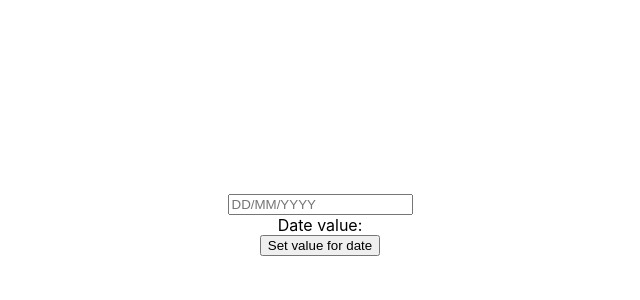
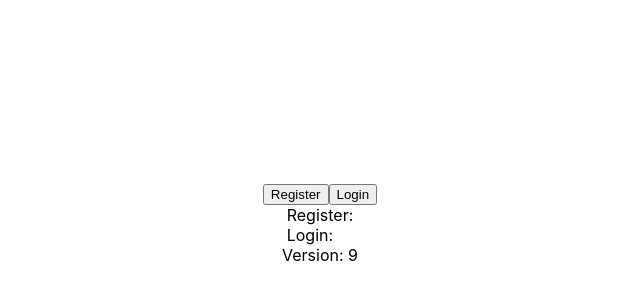
Before and after one commit to hungmvz/test, a React (Create React App) app: page / in a window 1280 px wide. Shown: the part 176-476 px from the top of the page, without its empty margins (320-960 px from the left). Built offline with nearby package versions, Linux system fonts and the light colour scheme.

Commit message:
update biometric test

```diff
--- a/src/App.js
+++ b/src/App.js
@@ -1,29 +1,168 @@
 import { useState } from "react";
-import DateInput from "./DateInput";
-import DateInput2 from "./DateInput2";
+
+const bufferToBase64 = buffer =>
+  btoa(String.fromCharCode(...new Uint8Array(buffer)));
+const base64ToBuffer = base64 =>
+  Uint8Array.from(atob(base64), c => c.charCodeAt(0));
 
 const App = () => {
-  const [value, setValue] = useState('');
+  const [registerResult, setRegisterResult] = useState();
+  const [loginResult, setLoginResult] = useState();
 
-  const handleDateInputValueChange = (value) => {
+  const registerBiometrics = async () => {
+    try {
+      // call API create/get user data and .v.v.
+      const options = {
+        challenge: Uint8Array.from(
+          window.atob("4VGqUM/WOZaCXxFmEk8PIdEF79FseZF6ohxUotwWk2Y="),
+          c => c.charCodeAt(0)
+        ),
+        // Relying Party
+        rp: {
+          name: "ACME Corporation"
+        },
+        // User:
+        user: {
+          id: Uint8Array.from(window.atob("chl0000000000000001"), c =>
+            c.charCodeAt(0)
+          ),
+          name: "hungmvz@nec.vn",
+          displayName: "HungMVZ"
+        },
+        // prefers an ES256 credential.
+        pubKeyCredParams: [
+          {
+            type: "public-key",
+            alg: -7 // "ES256" as registered in the IANA COSE Algorithms registry
+          },
+          {
+            type: "public-key",
+            alg: -257 // Value registered by this specification for "RS256"
+          }
+        ],
+        timeout: 50000,
+        attestation: "none",
+        authenticatorSelectionCriteria: {
+          attachment: "platform",
+          requireResidentKey: false,
+          userVerification: "required"
+        },
+        authenticatorSelection: {
+          authenticatorAttachment: "platform"
+        }
+      };
+
+      const credential = await navigator.credentials.create({
+        publicKey: options
+      });
+      const credentialId = bufferToBase64(credential.rawId);
+      localStorage.setItem("credential", JSON.stringify({ credentialId }));
+
+      const data = {
+        userID: "hungmvz@nec.vn",
+        rawId: credentialId,
+        response: {
+          attestationObject: bufferToBase64(
+            credential.response.attestationObject
+          ),
+          clientDataJSON: bufferToBase64(credential.response.clientDataJSON),
+          id: credential.id,
+          type: credential.type
+        }
+      };
+
+      setRegisterResult(data);
+
+      // Call api store data into DB
+    } catch (e) {
+      console.error("registration failed", e);
+    }
+  };
+
+  const loginByBiometrics = async () => {
+    try {
+      const { credentialId } = JSON.parse(localStorage.getItem("credential"));
+      // Call API get credentialId based on userID
+
+      const credentialRequestOptions = {
+        challenge: Uint8Array.from(
+          window.atob("4VGqUM/WOZaCXxFmEk8PIdEF79FseZF6ohxUotwWk2Y="),
+          c => c.charCodeAt(0)
+        ),
+        allowCredentials: [
+          {
+            id: base64ToBuffer(credentialId),
+            type: "public-key",
+            transports: ["internal"]
+          }
+        ]
+      };
+
+      const credential = await navigator.credentials.get({
+        publicKey: credentialRequestOptions
+      });
+
+      const data = {
+        rawId: bufferToBase64(credential.rawId),
+        response: {
+          authenticatorData: bufferToBase64(
+            credential.response.authenticatorData
+          ),
+          signature: bufferToBase64(credential.response.signature),
+          userHandle: bufferToBase64(credential.response.userHandle),
+          clientDataJSON: bufferToBase64(credential.response.clientDataJSON),
+          id: credential.id,
+          type: credential.type
+        }
+      };
+
+      setLoginResult(data);
+
+      // Call API verify data
+    } catch (e) {
+      console.error("authentication failed", e);
+    }
+  };
+
+  const [value, setValue] = useState("");
+
+  const handleDateInputValueChange = value => {
     setValue(value);
-  }
+  };
 
-  return <div style={{
-    display: 'flex',
-    justifyContent: 'center',
-    alignItems: 'center',
-    flexDirection: 'column',
-    height: '100vh',
-  }}>
-    <DateInput2 value={value} format="DD/MM/YYYY" placeholder='YYYY/MM/DD' onValueChange={handleDateInputValueChange} />
-    Date value: {value}
-
-    <br></br>
-    <button onClick={() => {
-      setValue('invalid date');
-    }}>Set value for date</button>
-  </div>
+  return (
+    <div
+      style={{
+        display: "flex",
+        justifyContent: "center",
+        alignItems: "center",
+        flexDirection: "column",
+        height: "100vh"
+      }}
+    >
+      <div
+        style={{
+          flexDirection: "row"
+        }}
+      >
+        <button onClick={registerBiometrics}>Register</button>
+        <button onClick={loginByBiometrics}>Login</button>
+      </div>
+      <div
+        style={{
+          flexDirection: "column"
+        }}
+      >
+        <div>
+          Register: {JSON.stringify(registerResult)}
+        </div>
+        <div>
+          Login: {JSON.stringify(loginResult)}
+        </div>
+      </div>
+      <span>Version: 9</span>
+    </div>
+  );
 };
 
 export default App;
--- /dev/null
+++ b/src/biometrics.js
@@ -0,0 +1 @@
+Biometric Authenticator
```
Also changed, not shown: src/data.js (added, +130 -0 lines).
